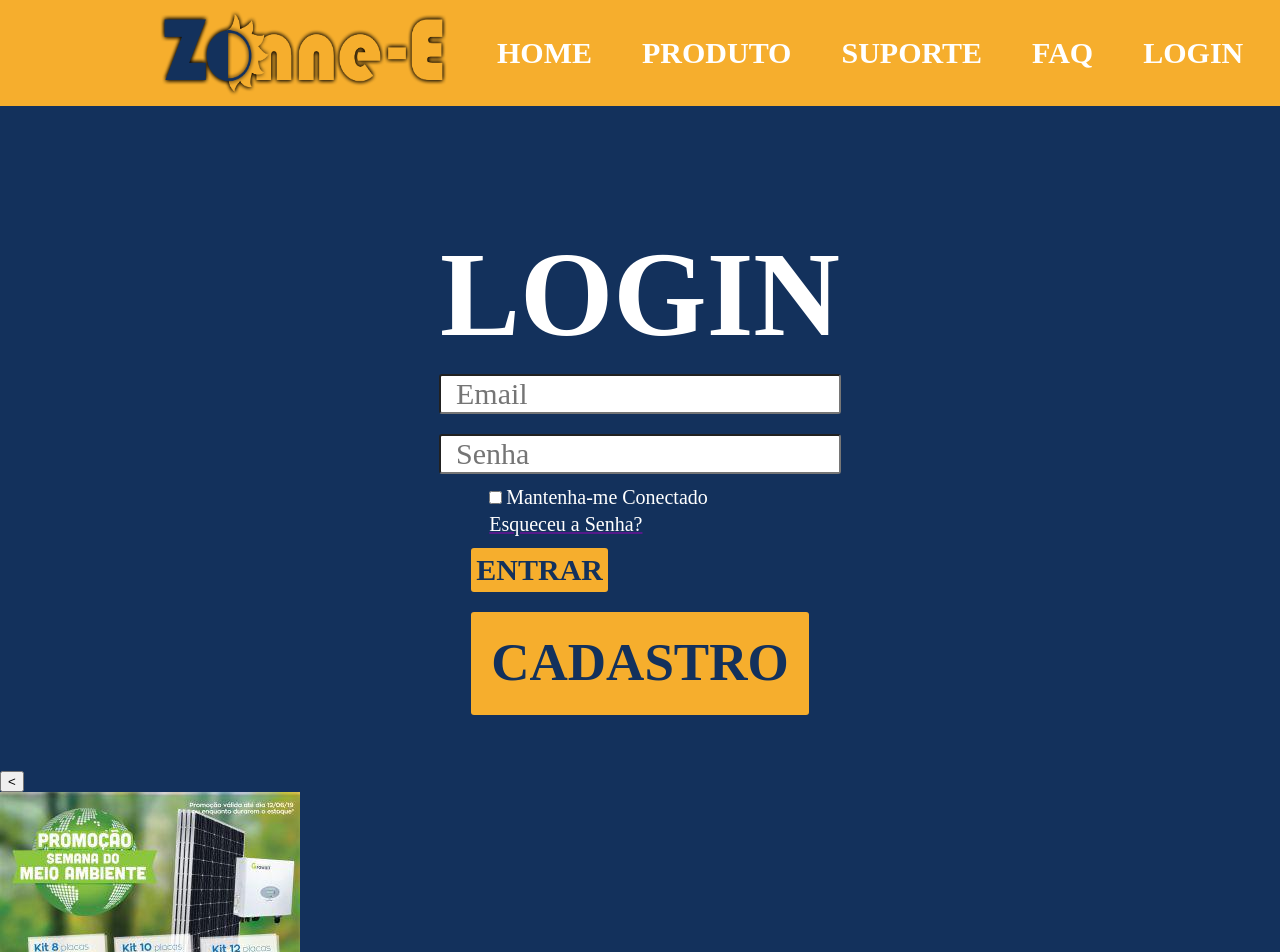
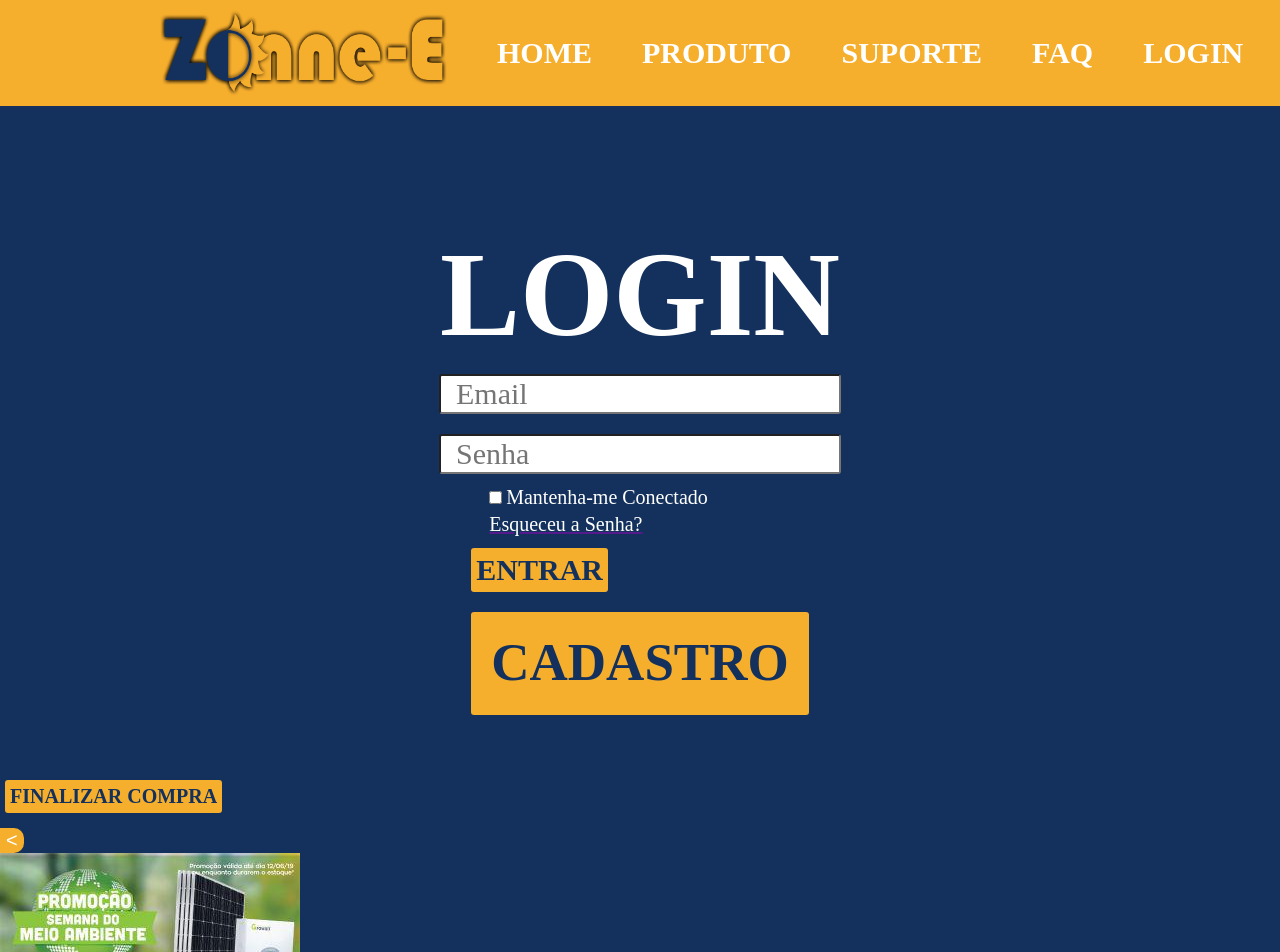
Before and after one commit to PenvicK/zonne-e-react, a React (Create React App) app: page / in a window 1280 px wide. Shown: the top 952 px of the page. Built offline with nearby package versions, Linux system fonts and the light colour scheme.

Commit message:
menu humburguer v2 + att anuncio css

```diff
--- a/src/App.js
+++ b/src/App.js
@@ -1,5 +1,4 @@
 import React from 'react';
-import Fcompra from './components/finalComp/Fcompra';
 import Home from './components/homepage/Home';
 import Login from './pages/Login';
 
@@ -7,7 +6,6 @@ import Login from './pages/Login';
 function App() {
   return (
     <div>
-
       <Login />
     </div>
   );
--- a/src/components/anuncio/Anuncio.jsx
+++ b/src/components/anuncio/Anuncio.jsx
@@ -18,7 +18,7 @@ class Anuncio extends React.Component {
     return (
       <div className="container-allAnuncio">
         <div className="containerAnuncio">
-            <button className= "anun"onClick={this.state.showDiv === true && this.hideButtonDiv}>&#60;</button>
+            <button className= "anun" onClick={this.state.showDiv === true && this.hideButtonDiv}>&#60;</button>
             <div className="container">{this.state.showDiv && (
               <div>
                 {" "}
--- a/src/components/anuncio/anuncio.css
+++ b/src/components/anuncio/anuncio.css
@@ -1,3 +1,9 @@
-.anun:disabled{
-    display: none;
+.anun{
+    color: white;
+    font-family: Arial, Helvetica, sans-serif;
+    font-size: 20px;
+    background-color:  #F6AE2D;
+    border: none;
+    border-top-right-radius: 10px;
+    border-bottom-right-radius: 10px;
 }
--- a/src/components/cabecalho/header.jsx
+++ b/src/components/cabecalho/header.jsx
@@ -28,7 +28,7 @@ function Header(){
                     </div>
                     <div id="menuHbr">
                         <a href="#" className= "iconHbr iconHbr-close linkHeaderHbr"><strong>&#9776;</strong></a>
-                        <ul className="cabecalhoHbr">
+                        <ul className="cabecalhoHbr cabecalhoHbrOpen">
                             <li><a href="" className= "linkHeaderHbr"><strong>home</strong></a></li>
                             <li><a href="" className= "linkHeaderHbr"><strong>produto</strong></a></li>
                             <li><a href="" className= "linkHeaderHbr"><strong>suporte</strong></a></li>
--- a/src/components/finalComp/Fcompra.jsx
+++ b/src/components/finalComp/Fcompra.jsx
@@ -9,9 +9,11 @@ function Fcompra(){
     }
 
     return(
-        <button className="subimitFcompra" type="submit" onClick={handleClick}>
-          Finalizar Compra
-        </button>
+        <div id= "fcompra">
+            <button className="subimitFcompra" type="submit" onClick={handleClick}>
+             Finalizar Compra
+            </button>
+        </div>
     );
 }
 export default Fcompra;
--- a/src/components/finalComp/fcompra.css
+++ b/src/components/finalComp/fcompra.css
@@ -15,3 +15,7 @@
     text-transform: uppercase;
     font-weight: bolder;
 }
+#fcompra{
+    margin-left: 5px;
+    margin-bottom: 15px;
+}
--- a/src/pages/login.jsx
+++ b/src/pages/login.jsx
@@ -7,6 +7,7 @@ import './login.css';
 import BotaoCadastro from '../components/CadastroPagina/BotaoCadastro';
 import EntrarButton from '../components/botaoEntrar/EntrarButton';
 import Anuncio from '../components/anuncio/Anuncio'
+import Fcompra from '../components/finalComp/Fcompra'
 
 function Login(){
     return(
@@ -34,6 +35,7 @@ function Login(){
                     </div>
                 </div>
             </div>
+            <Fcompra />
             <Anuncio />
             <Footer />
         </div>
```
